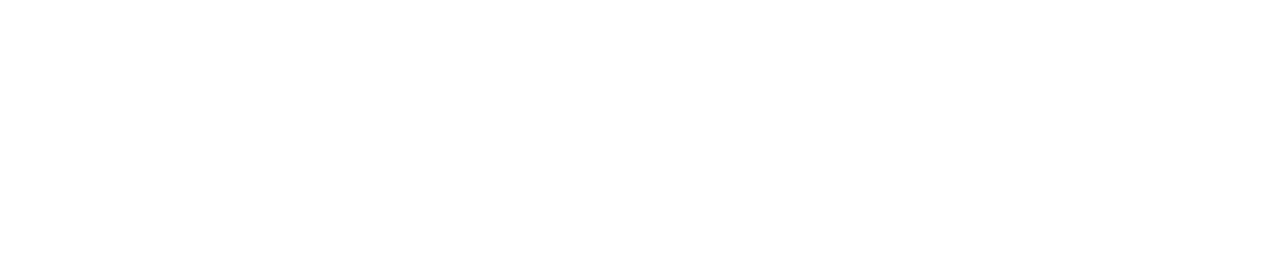
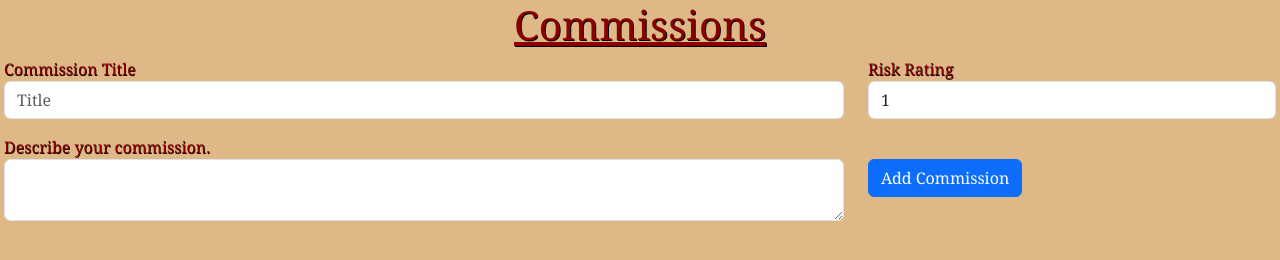
Before and after one commit to amandabarylski/Week-12, a website: page index.html in a window 1280 px wide. Drawn offline with nearby package versions, Linux system fonts and the light colour scheme.

Commit message:
worked on HTML and styling

```diff
--- a/index.html
+++ b/index.html
@@ -3,9 +3,70 @@
 <head>
     <meta charset="UTF-8">
     <meta name="viewport" content="width=\, initial-scale=1.0">
-    <title>Document</title>
+    <title>Commissions</title>
+    <link rel="stylesheet" href="node_modules/bootstrap/dist/css/bootstrap.css">
+    <link rel="stylesheet" href="styles.css">
 </head>
 <body>
+    <h1>Commissions</h1>
 
+    <!--I started by building out the basics of the form and styling it.-->
+    <!--I left all buttons styled with Bootstrap even though it doesn't fit the rest of the page's
+    aesthetics perfectly. If I have time after working out the functionality with the JavaScript
+    I will create custom styles for them instead.-->
+    <form class="mx-1">
+        <div class="row mb-3">
+            <div class="col-md-8">
+                <label for="title">Commission Title</label>
+                <input type="text" id="title" class="form-control" placeholder="Title">
+            </div>
+            <div class="col-md-4">
+                <label for="risk-rating">Risk Rating</label>
+                <select class="form-control" id="risk-rating">
+                    <option>1</option>
+                    <option>2</option>
+                    <option>3</option>
+                    <option>4</option>
+                    <option>5</option>
+                </select>
+            </div>
+        </div>
+        <div class="row mb-3">
+            <div class="col-md-8">
+                <label for="description">Describe your commission.</label>
+                <textarea class="form-control" id="description"></textarea>
+            </div>
+            <div class="col-md-4">
+                <button type="button" class="btn btn-primary mt-4">Add Commission</button>
+            </div>
+        </div>
+    </form>
+
+    <!--I wanted the commissions to display as cards, so after creating the container to hold all of them
+    I made an example one to work on the HTML formatting and styling. To test how it looked with multiple
+    commissions, I copied and pasted it a few times, then deleted the extras before commenting out this test.-->
+    <div id="commssion-board" class="container row row-cols-1 row-cols-md-3 g-2 mx-auto justify-content-center">
+        <!-- <div class="col">
+            <div class="card h-100">
+                <div class="card-header">
+                    <h3>Shadow Monster</h3>
+                </div>
+                <div class="card-body">
+                    <h5 class="card-title">Risk Rating: <strong>5</strong></h4>
+                    <p class="card-text">took over the town well and nobody can get close</p>
+                    <div class="row">
+                        <button type="button" class="btn btn-success col-auto mx-auto">Available</button>
+                        <button type="button" class="btn btn-danger col-auto mx-auto">Delete</button>
+                    </div>
+                </div>
+            </div>
+        </div> -->
+    </div>
+
+
+
+    <script src="node_modules/bootstrap/dist/js/bootstrap.bundle.js"></script>
+    <script src="node_modules/jquery/dist/jquery.js"></script>
+    <script src="script.js"></script>
 </body>
 </html>
--- /dev/null
+++ b/styles.css
@@ -0,0 +1,31 @@
+body {
+    background-color: burlywood;
+    font-family: Georgia, 'Times New Roman', Times, serif;
+}
+
+h1 {
+    color: darkred;
+    text-decoration: underline;
+    text-shadow: black 1px 1px;
+    text-align: center;
+    margin-top: 1px;
+}
+
+form {
+    color: darkred;
+    text-shadow: black 0.5px 0.5px;
+}
+
+.card {
+    background-color: rgb(165, 42, 42, 20%);
+    color: rgb(1, 1, 103);
+}
+
+strong {
+    color: darkred;
+}
+
+.taken {
+    color: darkslategrey;
+    text-decoration: line-through;
+}
```
Also changed, not shown: db.json (+25 -0 lines), script.js (+6 -1 lines).
